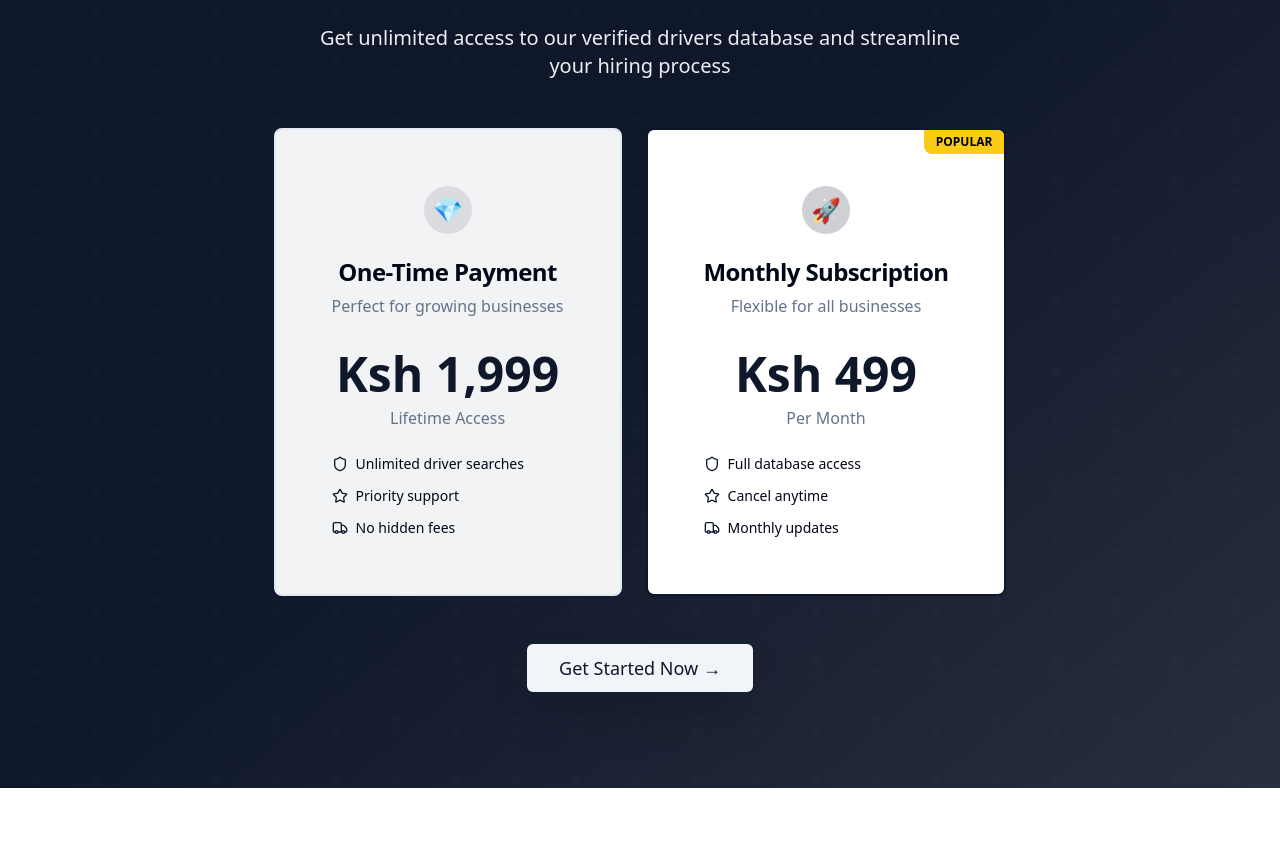
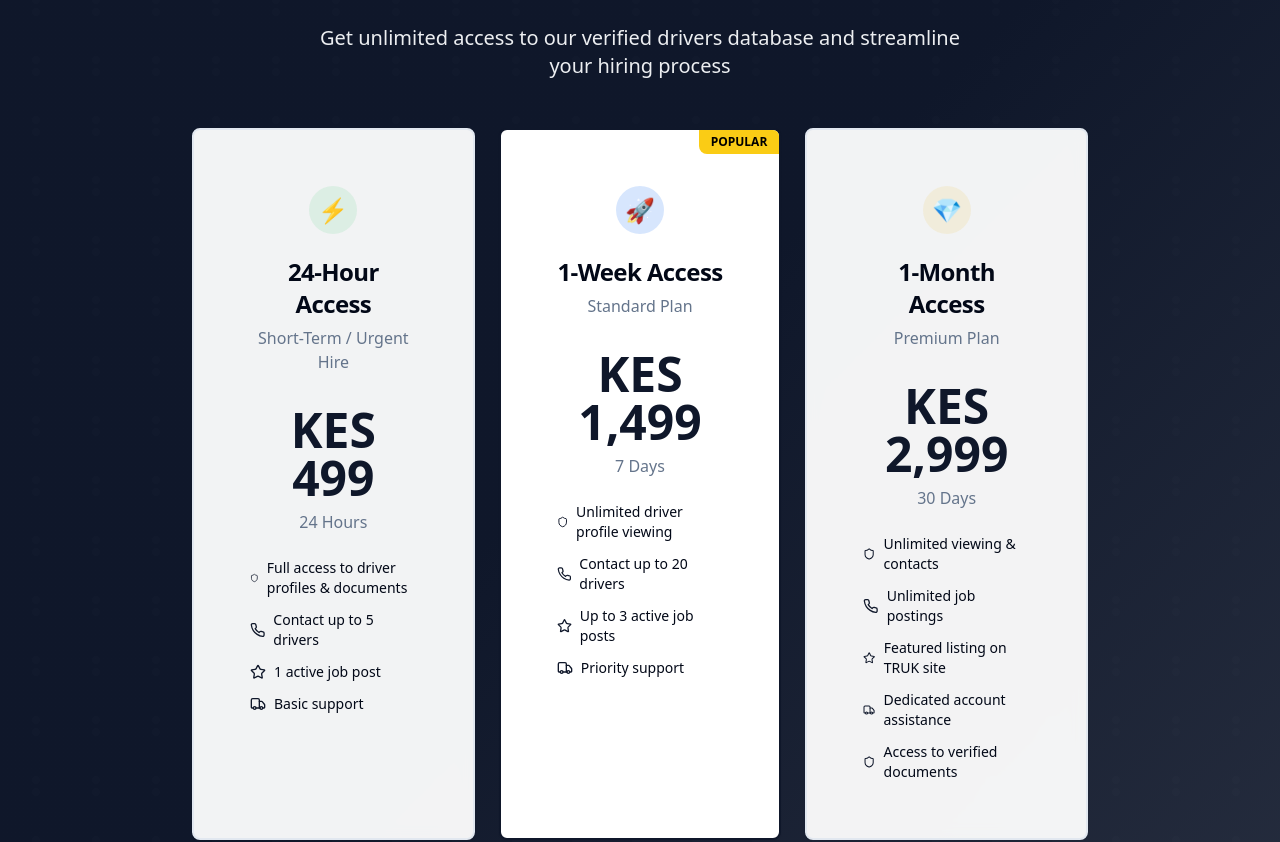
Before and after one commit to Trukflow/trukflow-website, a React (Vite) app: page /drivers-job-board in a window 1280 px wide. Shown: the part 1320-2162 px from the top of the page. Before the commit the page ends 2108 px from the top, so only its background shows below. Built offline with nearby package versions, Linux system fonts and the light colour scheme.

Commit message:
Update pricing plans

```diff
--- a/src/pages/DriversJobBoard.tsx
+++ b/src/pages/DriversJobBoard.tsx
@@ -452,64 +452,111 @@ const DriversJobBoard = () => {
             <p className="text-xl opacity-95 mb-12 max-w-2xl mx-auto animate-fade-in">
               Get unlimited access to our verified drivers database and streamline your hiring process
             </p>
-            <div className="flex flex-col md:flex-row gap-6 justify-center items-stretch mb-12">
-              <Card className="bg-background/95 backdrop-blur text-foreground p-8 max-w-sm hover:scale-105 transition-transform duration-300 hover:shadow-2xl animate-scale-in border-2">
+            <div className="grid md:grid-cols-3 gap-6 max-w-6xl mx-auto mb-12">
+              <Card className="bg-background/95 backdrop-blur text-foreground p-8 hover:scale-105 transition-transform duration-300 hover:shadow-2xl animate-scale-in border-2">
                 <CardHeader className="pb-4">
-                  <div className="w-12 h-12 bg-primary/10 rounded-full flex items-center justify-center mb-4 mx-auto">
-                    <span className="text-2xl">💎</span>
+                  <div className="w-12 h-12 bg-green-500/10 rounded-full flex items-center justify-center mb-4 mx-auto">
+                    <span className="text-2xl">⚡</span>
                   </div>
-                  <CardTitle className="text-2xl">One-Time Payment</CardTitle>
-                  <CardDescription className="text-base">Perfect for growing businesses</CardDescription>
+                  <CardTitle className="text-2xl">24-Hour Access</CardTitle>
+                  <CardDescription className="text-base">Short-Term / Urgent Hire</CardDescription>
                 </CardHeader>
                 <CardContent className="pt-4">
                   <div className="mb-6">
-                    <p className="text-5xl font-bold mb-2 text-primary">Ksh 1,999</p>
-                    <p className="text-muted-foreground font-medium">Lifetime Access</p>
+                    <p className="text-5xl font-bold mb-2 text-primary">KES 499</p>
+                    <p className="text-muted-foreground font-medium">24 Hours</p>
                   </div>
                   <ul className="space-y-3 text-left text-sm">
                     <li className="flex items-center gap-2">
                       <Shield className="w-4 h-4 text-primary" />
-                      <span>Unlimited driver searches</span>
+                      <span>Full access to driver profiles & documents</span>
+                    </li>
+                    <li className="flex items-center gap-2">
+                      <Phone className="w-4 h-4 text-primary" />
+                      <span>Contact up to 5 drivers</span>
                     </li>
                     <li className="flex items-center gap-2">
                       <Star className="w-4 h-4 text-primary" />
-                      <span>Priority support</span>
+                      <span>1 active job post</span>
                     </li>
                     <li className="flex items-center gap-2">
                       <Truck className="w-4 h-4 text-primary" />
-                      <span>No hidden fees</span>
+                      <span>Basic support</span>
                     </li>
                   </ul>
                 </CardContent>
               </Card>
-              <Card className="bg-white text-foreground p-8 max-w-sm hover:scale-105 transition-transform duration-300 hover:shadow-2xl animate-scale-in border-2 border-primary relative overflow-hidden">
+
+              <Card className="bg-white text-foreground p-8 hover:scale-105 transition-transform duration-300 hover:shadow-2xl animate-scale-in border-2 border-primary relative overflow-hidden">
                 <div className="absolute top-0 right-0 bg-yellow-400 text-black text-xs font-bold px-3 py-1 rounded-bl-lg">
                   POPULAR
                 </div>
                 <CardHeader className="pb-4">
-                  <div className="w-12 h-12 bg-primary/20 rounded-full flex items-center justify-center mb-4 mx-auto">
+                  <div className="w-12 h-12 bg-blue-500/20 rounded-full flex items-center justify-center mb-4 mx-auto">
                     <span className="text-2xl">🚀</span>
                   </div>
-                  <CardTitle className="text-2xl">Monthly Subscription</CardTitle>
-                  <CardDescription className="text-base">Flexible for all businesses</CardDescription>
+                  <CardTitle className="text-2xl">1-Week Access</CardTitle>
+                  <CardDescription className="text-base">Standard Plan</CardDescription>
                 </CardHeader>
                 <CardContent className="pt-4">
                   <div className="mb-6">
-                    <p className="text-5xl font-bold mb-2 text-primary">Ksh 499</p>
-                    <p className="text-muted-foreground font-medium">Per Month</p>
+                    <p className="text-5xl font-bold mb-2 text-primary">KES 1,499</p>
+                    <p className="text-muted-foreground font-medium">7 Days</p>
                   </div>
                   <ul className="space-y-3 text-left text-sm">
                     <li className="flex items-center gap-2">
                       <Shield className="w-4 h-4 text-primary" />
-                      <span>Full database access</span>
+                      <span>Unlimited driver profile viewing</span>
+                    </li>
+                    <li className="flex items-center gap-2">
+                      <Phone className="w-4 h-4 text-primary" />
+                      <span>Contact up to 20 drivers</span>
                     </li>
                     <li className="flex items-center gap-2">
                       <Star className="w-4 h-4 text-primary" />
-                      <span>Cancel anytime</span>
+                      <span>Up to 3 active job posts</span>
                     </li>
                     <li className="flex items-center gap-2">
                       <Truck className="w-4 h-4 text-primary" />
-                      <span>Monthly updates</span>
+                      <span>Priority support</span>
+                    </li>
+                  </ul>
+                </CardContent>
+              </Card>
+
+              <Card className="bg-background/95 backdrop-blur text-foreground p-8 hover:scale-105 transition-transform duration-300 hover:shadow-2xl animate-scale-in border-2">
+                <CardHeader className="pb-4">
+                  <div className="w-12 h-12 bg-yellow-500/10 rounded-full flex items-center justify-center mb-4 mx-auto">
+                    <span className="text-2xl">💎</span>
+                  </div>
+                  <CardTitle className="text-2xl">1-Month Access</CardTitle>
+                  <CardDescription className="text-base">Premium Plan</CardDescription>
+                </CardHeader>
+                <CardContent className="pt-4">
+                  <div className="mb-6">
+                    <p className="text-5xl font-bold mb-2 text-primary">KES 2,999</p>
+                    <p className="text-muted-foreground font-medium">30 Days</p>
+                  </div>
+                  <ul className="space-y-3 text-left text-sm">
+                    <li className="flex items-center gap-2">
+                      <Shield className="w-4 h-4 text-primary" />
+                      <span>Unlimited viewing & contacts</span>
+                    </li>
+                    <li className="flex items-center gap-2">
+                      <Phone className="w-4 h-4 text-primary" />
+                      <span>Unlimited job postings</span>
+                    </li>
+                    <li className="flex items-center gap-2">
+                      <Star className="w-4 h-4 text-primary" />
+                      <span>Featured listing on TRUK site</span>
+                    </li>
+                    <li className="flex items-center gap-2">
+                      <Truck className="w-4 h-4 text-primary" />
+                      <span>Dedicated account assistance</span>
+                    </li>
+                    <li className="flex items-center gap-2">
+                      <Shield className="w-4 h-4 text-primary" />
+                      <span>Access to verified documents</span>
                     </li>
                   </ul>
                 </CardContent>
```
